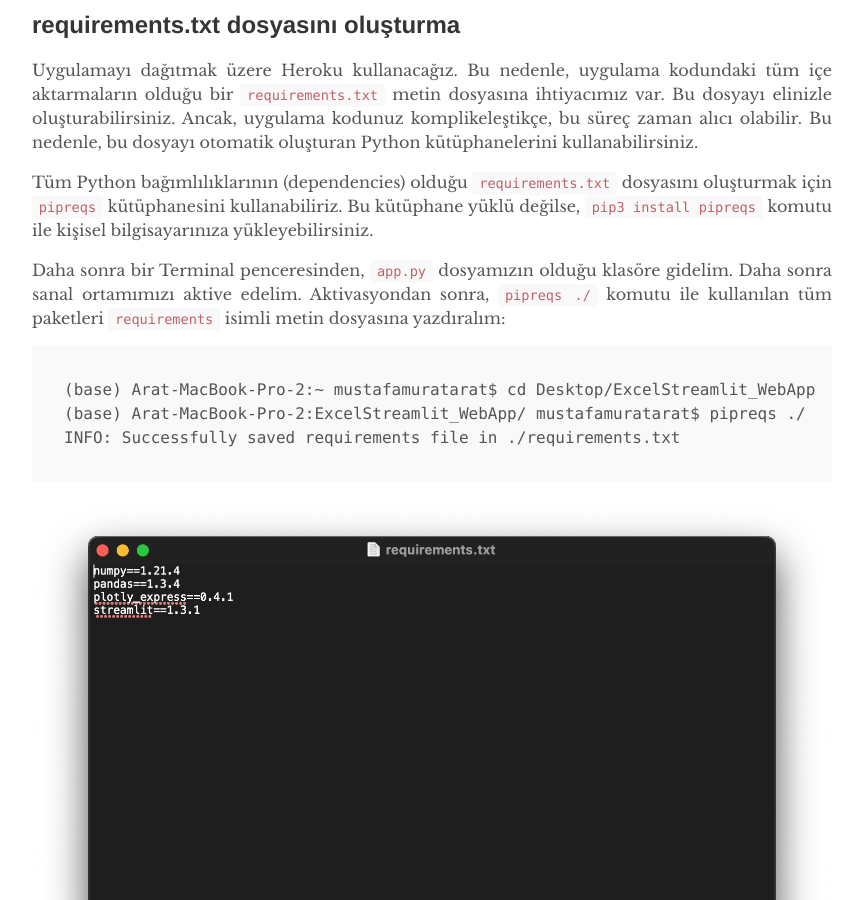
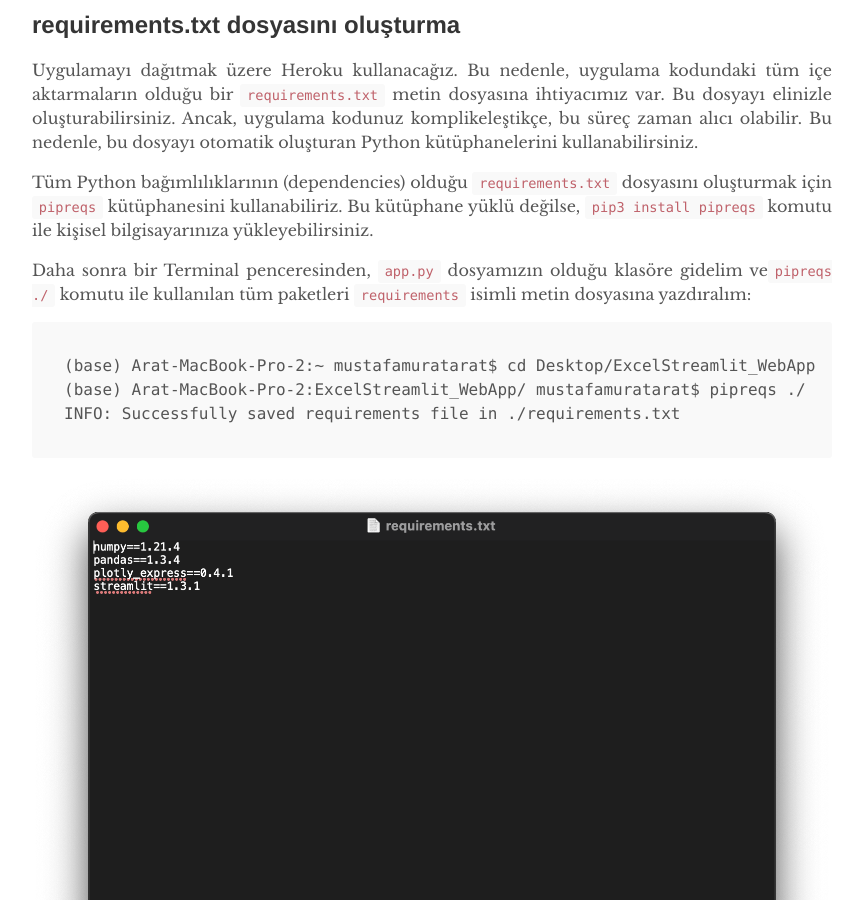
Before and after one commit to mmuratarat/turkish, a Jekyll site: the page built from _posts/2022-01-08-streamlit_in_heroku.md, in a window 1280 px wide and 900 px high, scrolled down 20196 px. Shown: the whole window, without its empty margins (208-1071 px from the left). Built offline with Jekyll 4.4.1, drawn with Linux system fonts in a browser that asks for light colours; nearby versions of some CDN libraries; comment, search, counter and statistics services are not loaded.

Commit message:
Update 2022-01-08-streamlit_in_heroku.md

````diff
--- a/_posts/2022-01-08-streamlit_in_heroku.md
+++ b/_posts/2022-01-08-streamlit_in_heroku.md
@@ -417,7 +417,7 @@ Uygulamayı dağıtmak üzere Heroku kullanacağız. Bu nedenle, uygulama kodund
 
 Tüm Python bağımlılıklarının (dependencies) olduğu `requirements.txt` dosyasını oluşturmak için `pipreqs` kütüphanesini kullanabiliriz. Bu kütüphane yüklü değilse, `pip3 install pipreqs` komutu ile kişisel bilgisayarınıza yükleyebilirsiniz.
 
-Daha sonra bir Terminal penceresinden, `app.py` dosyamızın olduğu klasöre gidelim. Daha sonra sanal ortamımızı aktive edelim. Aktivasyondan sonra, `pipreqs ./` komutu ile kullanılan tüm paketleri `requirements` isimli metin dosyasına yazdıralım:
+Daha sonra bir Terminal penceresinden, `app.py` dosyamızın olduğu klasöre gidelim ve`pipreqs ./` komutu ile kullanılan tüm paketleri `requirements` isimli metin dosyasına yazdıralım:
 
 ```
 (base) Arat-MacBook-Pro-2:~ mustafamuratarat$ cd Desktop/ExcelStreamlit_WebApp/
````
